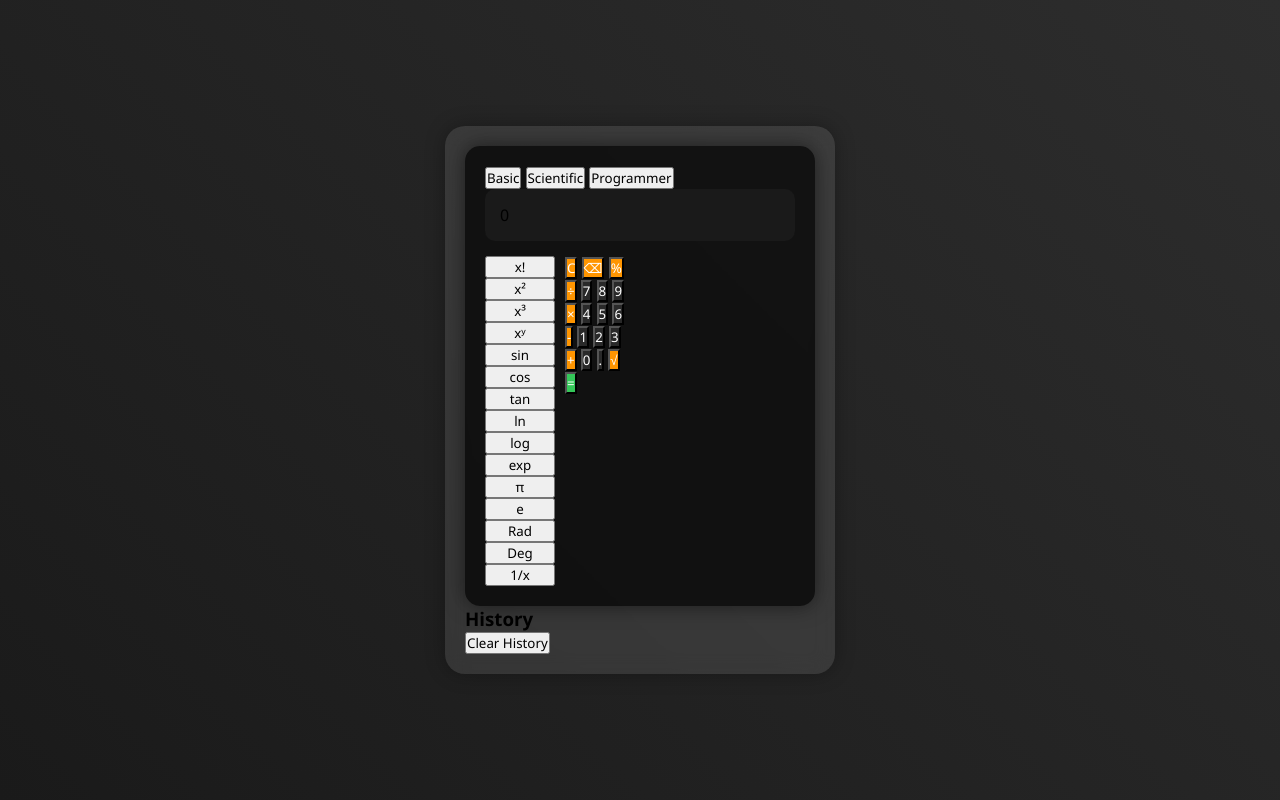
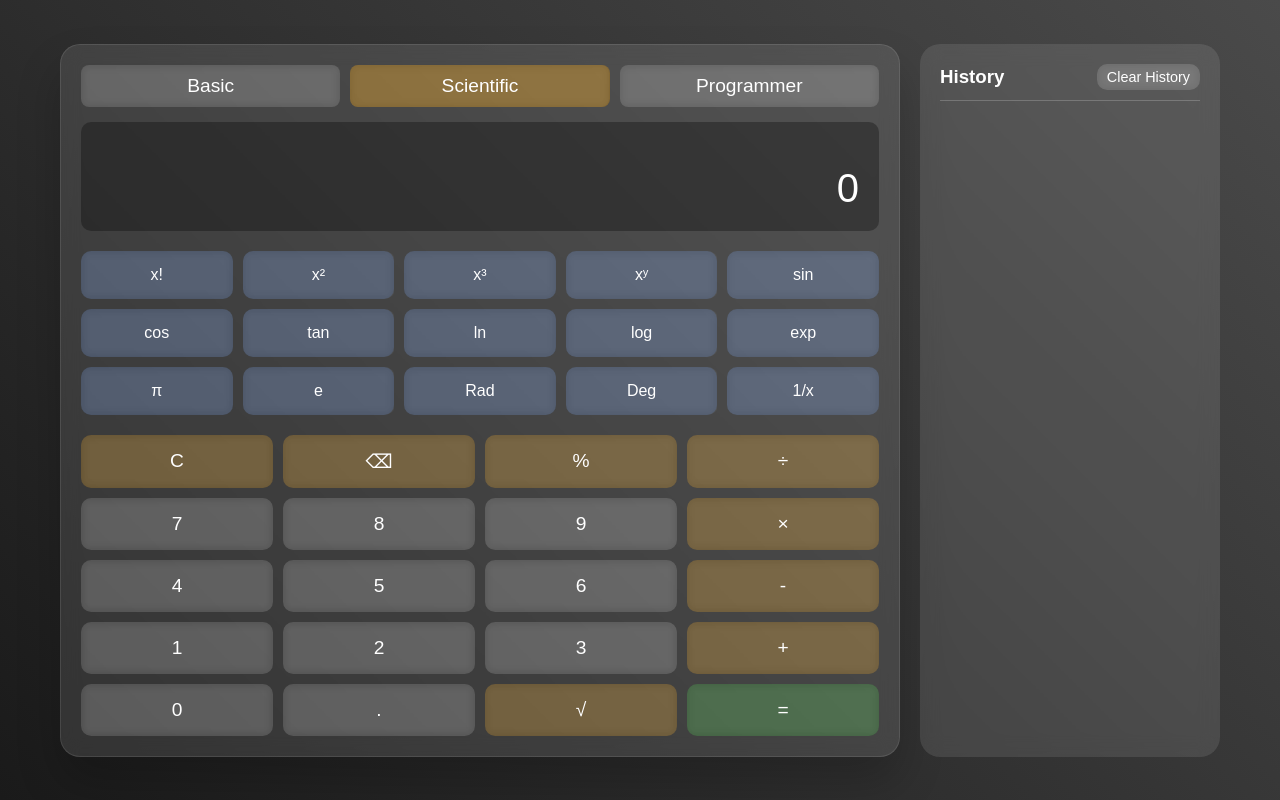
Before and after one commit to AkhtarZeb5101/Code-Alpha-Tasks, a plain HTML site: page CodeAlpha Front-End Virtual Internship (Batch 1st-31st January)/Task-2 Calculator/index.html in a window 1280 px wide. Both pictures are taken after a click on the button "Scientific". Drawn offline with Linux system fonts and the light colour scheme.

Commit message:
style.css

```diff
--- a/CodeAlpha Front-End Virtual Internship (Batch 1st-31st January)/Task-2 Calculator/style.css
+++ b/CodeAlpha Front-End Virtual Internship (Batch 1st-31st January)/Task-2 Calculator/style.css
@@ -2,121 +2,219 @@
   margin: 0;
   padding: 0;
   box-sizing: border-box;
-  font-family: 'Segoe UI', sans-serif;
+  font-family: 'Arial', sans-serif;
 }
 
 body {
-  background: linear-gradient(45deg, #1a1a1a, #2d2d2d);
-  min-height: 100vh;
   display: flex;
   justify-content: center;
   align-items: center;
+  min-height: 100vh;
+  background: linear-gradient(45deg, #1a1a1a, #4a4a4a);
 }
 
 .calculator-container {
+  display: flex;
+  gap: 20px;
+  padding: 20px;
+  max-width: 1200px;
+  width: 100%;
+}
+
+.calculator {
   background: rgba(255, 255, 255, 0.1);
   backdrop-filter: blur(10px);
   border-radius: 20px;
   padding: 20px;
-  box-shadow: 0 0 20px rgba(0, 0, 0, 0.3);
+  box-shadow: 0 25px 45px rgba(0, 0, 0, 0.2);
+  border: 1px solid rgba(255, 255, 255, 0.1);
+  flex: 1;
 }
 
-.calculator {
-  width: 350px;
-  background: rgba(0, 0, 0, 0.7);
-  border-radius: 15px;
-  padding: 20px;
-  box-shadow: 0 0 20px rgba(0, 0, 0, 0.5);
+.mode-toggle {
+  display: flex;
+  gap: 10px;
+  margin-bottom: 15px;
+}
+
+.mode-btn {
+  flex: 1;
+  padding: 10px;
+  border-radius: 8px;
+  background: rgba(255, 255, 255, 0.1);
+  color: white;
+  border: none;
+  cursor: pointer;
+  transition: all 0.3s ease;
+}
+
+.mode-btn.active {
+  background: rgba(255, 165, 0, 0.3);
 }
 
 .display {
-  background: #1a1a1a;
+  background: rgba(0, 0, 0, 0.3);
+  padding: 20px;
   border-radius: 10px;
-  padding: 15px;
+  margin-bottom: 20px;
+  text-align: right;
+  min-height: 100px;
+}
+
+.previous-operand {
+  color: rgba(255, 255, 255, 0.75);
+  font-size: 1.2rem;
+  min-height: 24px;
+}
+
+.current-operand {
+  color: white;
+  font-size: 2.5rem;
+  word-wrap: break-word;
+  word-break: break-all;
+}
+
+.base-selector {
+  display: flex;
+  gap: 10px;
   margin-bottom: 15px;
 }
 
-.history {
-  color: rgba(255, 255, 255, 0.4);
-  font-size: 14px;
-  min-height: 20px;
-  margin-bottom: 8px;
-  text-align: right;
+.base-btn {
+  flex: 1;
+  padding: 8px;
+  border-radius: 8px;
+  background: rgba(255, 255, 255, 0.1);
+  color: white;
+  border: none;
+  cursor: pointer;
+  transition: all 0.3s ease;
 }
 
-.current-entry {
-  width: 100%;
-  border: none;
-  background: transparent;
-  color: white;
-  font-size: 2em;
-  text-align: right;
-  padding: 5px;
-  outline: none;
+.base-btn.active {
+  background: rgba(100, 149, 237, 0.3);
 }
 
 .buttons {
+  display: grid;
+  gap: 10px;
+}
+
+.scientific-pad {
+  display: grid;
+  grid-template-columns: repeat(5, 1fr);
+  gap: 10px;
+  margin-bottom: 10px;
+}
+
+.basic-pad {
   display: grid;
   grid-template-columns: repeat(4, 1fr);
   gap: 10px;
 }
 
-.btn {
+button {
+  padding: 15px;
+  font-size: 1.2rem;
   border: none;
-  padding: 15px;
-  font-size: 1.2em;
-  border-radius: 8px;
+  outline: none;
+  border-radius: 10px;
   cursor: pointer;
-  transition: all 0.2s ease;
+  background: rgba(255, 255, 255, 0.1);
+  color: white;
+  backdrop-filter: blur(5px);
+  transition: all 0.3s ease;
 }
 
-.btn:active {
-  transform: scale(0.95);
+button:hover {
+  background: rgba(255, 255, 255, 0.2);
+  transform: translateY(-2px);
 }
 
-.number {
+button:active {
+  transform: translateY(0);
+}
+
+.operator {
+  background: rgba(255, 165, 0, 0.2);
+}
+
+.function {
+  background: rgba(100, 149, 237, 0.2);
+  font-size: 1rem;
+}
+
+.equals {
+  background: rgba(50, 205, 50, 0.2);
+}
+
+.history-panel {
   background: rgba(255, 255, 255, 0.1);
+  backdrop-filter: blur(10px);
+  border-radius: 20px;
+  padding: 20px;
+  width: 300px;
   color: white;
 }
 
-.number:hover {
-  background: rgba(255, 255, 255, 0.2);
+.history-header {
+  display: flex;
+  justify-content: space-between;
+  align-items: center;
+  margin-bottom: 15px;
+  padding-bottom: 10px;
+  border-bottom: 1px solid rgba(255, 255, 255, 0.2);
 }
 
-.operator {
-  background: #ff9500;
-  color: white;
+.history-header button {
+  padding: 5px 10px;
+  font-size: 0.9rem;
 }
 
-.operator:hover {
-  background: #ffaa33;
+.history-content {
+  max-height: 500px;
+  overflow-y: auto;
 }
 
-.func {
-  background: #4a4a4a;
-  color: white;
-  font-size: 1em;
+.history-item {
+  padding: 10px;
+  border-bottom: 1px solid rgba(255, 255, 255, 0.1);
+  cursor: pointer;
+  transition: background 0.3s ease;
 }
 
-.func:hover {
-  background: #5a5a5a;
+.history-item:hover {
+  background: rgba(255, 255, 255, 0.1);
 }
 
-.clear {
-  background: #ff3b30;
-  color: white;
+.history-expression {
+  color: rgba(255, 255, 255, 0.7);
+  font-size: 0.9rem;
 }
 
-.clear:hover {
-  background: #ff4d44;
+.history-result {
+  color: white;
+  font-size: 1.1rem;
+  margin-top: 5px;
 }
 
-.equals {
-  background: #34c759;
-  color: white;
-  grid-column: span 2;
+@media (max-width: 900px) {
+  .calculator-container {
+      flex-direction: column;
+  }
+
+  .history-panel {
+      width: 100%;
+  }
 }
 
-.equals:hover {
-  background: #40d867;
+@media (max-width: 500px) {
+  .scientific-pad {
+      grid-template-columns: repeat(3, 1fr);
+  }
+
+  button {
+      padding: 12px;
+      font-size: 1rem;
+  }
 }
```
